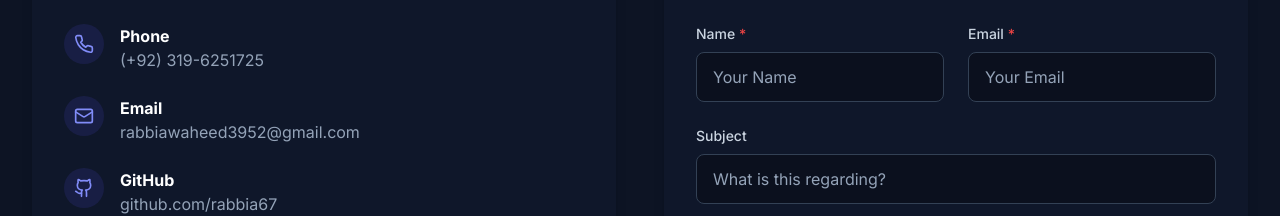
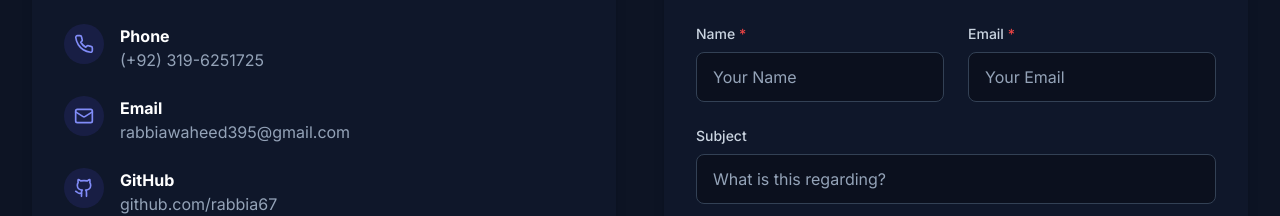
Before and after one commit to rabbia67/rabbia67.github.io, a React (Vite) app: page / in a window 1280 px wide. Shown: the part 6610-6826 px from the top of the page. Built offline with nearby package versions, Linux system fonts and the light colour scheme.

Commit message:
Update email contact information in Contact.tsx

```diff
--- a/src/components/sections/Contact.tsx
+++ b/src/components/sections/Contact.tsx
@@ -133,8 +133,8 @@ const Contact: React.FC = () => {
     {
       icon: <Mail size={20} />,
       title: 'Email',
-      value: 'rabbiawaheed3952@gmail.com',
-      link: 'mailto:rabbiawaheed3952@gmail.com',
+      value: 'rabbiawaheed395@gmail.com',
+      link: 'mailto:rabbiawaheed395@gmail.com',
     },
     {
       icon: <Github size={20} />,
```
